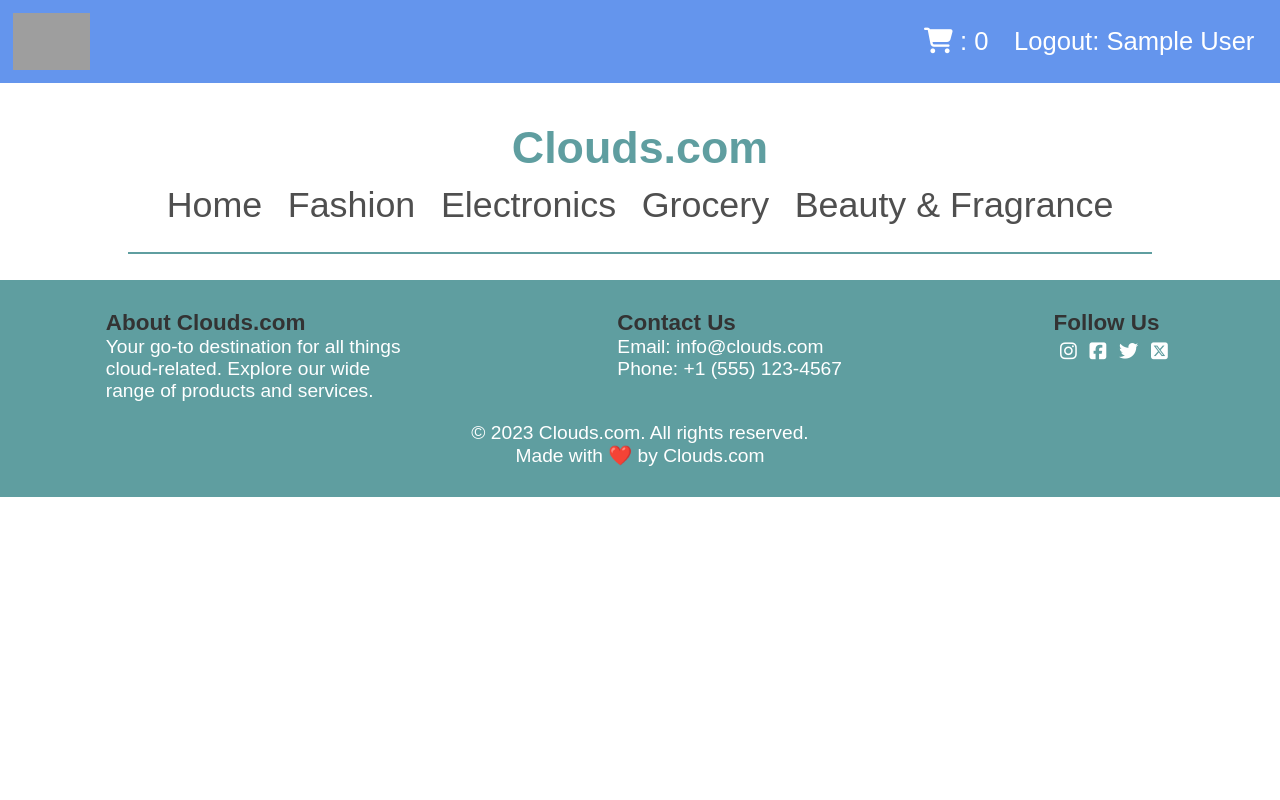
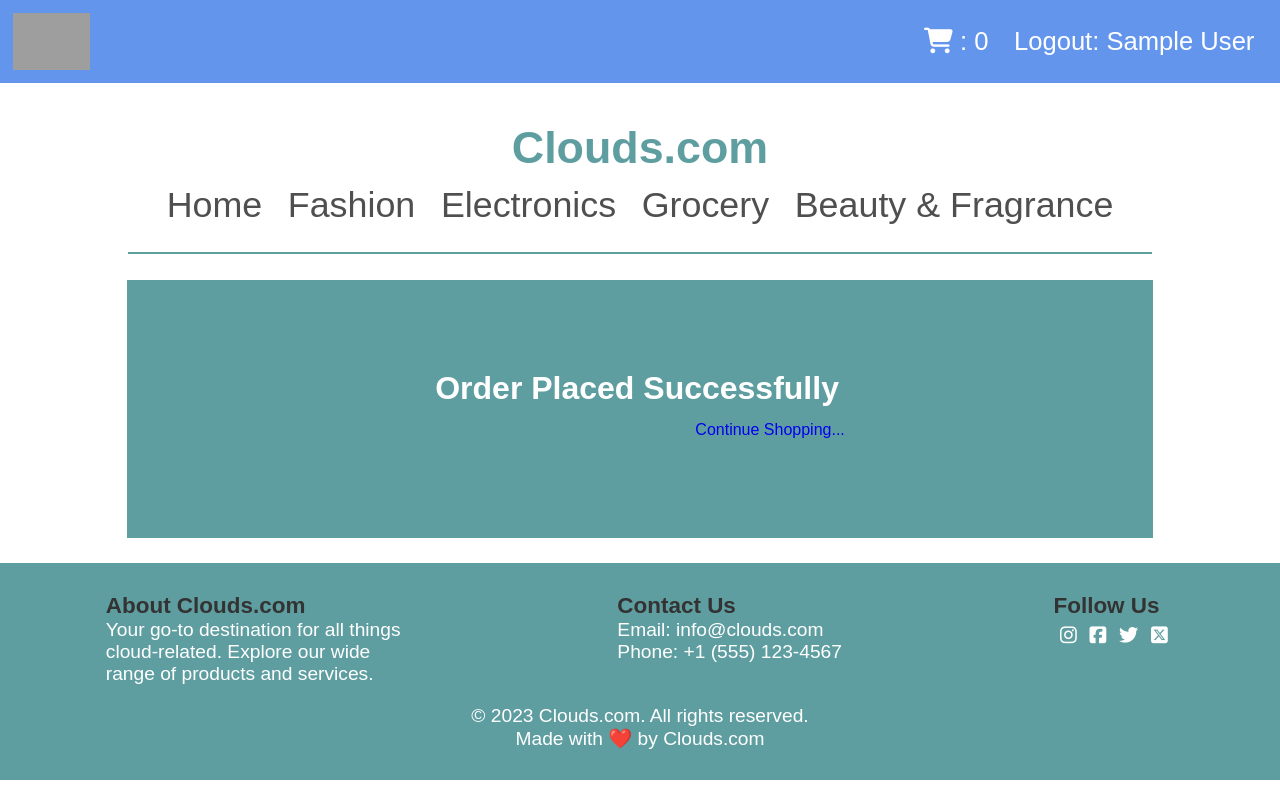
Before and after one commit to Ayush-Manware/iSHOP-Frontend, a React (Create React App) app: page /placed in a window 1280 px wide. Built offline with nearby package versions, Linux system fonts and the light colour scheme; sample sign-in values are in the browser's storage; grey boxes are pictures that could not be loaded; a web font is replaced by a local one.

Commit message:
One ROute Added

```diff
--- a/src/App.css
+++ b/src/App.css
@@ -519,6 +519,29 @@ label {
   font-size: 5vw;
 }
 
+.order-main{
+  border: 1px solid var(--cadetColor);
+  background-color: var(--cadetColor);
+  color: white;
+  width: 50%;
+  margin: auto;
+  text-align: center;
+  height: 20vw;
+  width: 80vw;
+  position: relative;
+}
+
+.order-main h1{
+  position: absolute;
+  top: 35%;
+  left: 30%;
+}
+
+.order-main p{
+  position: absolute;
+  top: 55%;
+  right: 30%;
+}
 
 /* ----------------------------------------------------------------------------- */
 
--- a/src/App.js
+++ b/src/App.js
@@ -23,6 +23,7 @@ import Dynamic from "./Dynamic";
 import AddToCart from "./components/navbar/AddToCart";
 import { BrowserRouter } from "react-router-dom";
 import AddToCartUI from "./components/cart/AddToCartUI";
+import Placed from "./Placed";
 
 function App() {
   return (
@@ -52,6 +53,7 @@ function App() {
             <Route path="/otherBeauty" element={<OtherBeauty />} />
             <Route path="/dynamic/:id" element={<Dynamic />} />
             <Route path="/cartProducts" element={<AddToCartUI/>} />
+            <Route path="/placed" element={<Placed/>} />
           </Route>
           <Route path="/signup" element={<SignUp />} />
           <Route path={"/login"} element={<Login />} />
--- a/src/Dynamic.jsx
+++ b/src/Dynamic.jsx
@@ -1,6 +1,6 @@
 import axios from "axios";
 import React, { useEffect, useState } from "react";
-import { useParams } from "react-router-dom";
+import { Link, useParams } from "react-router-dom";
 
 const Dynamic = () => {
   const productId = Number(useParams().id);
@@ -46,7 +46,7 @@ const Dynamic = () => {
               <p>Price : {item.price}</p>
               <p>Rating : {item.rating}</p>
               <p>Material care : {item.Material_Care}</p>
-              <button className="btn">Place Order</button>
+              <Link to={'/placed'}><button className="btn">Place Order</button></Link>
             </div>
           </div>
         ))}
--- /dev/null
+++ b/src/Placed.jsx
@@ -0,0 +1,13 @@
+import React from 'react'
+import { Link } from 'react-router-dom'
+
+const Placed = () => {
+  return (
+    <div className="order-main">
+        <h1>Order Placed Successfully</h1>
+       <p> <Link to={"/"}>Continue Shopping...</Link> </p>
+    </div>
+  )
+}
+
+export default Placed
```
